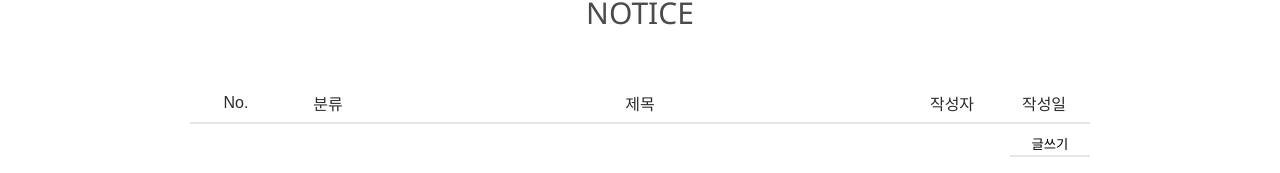
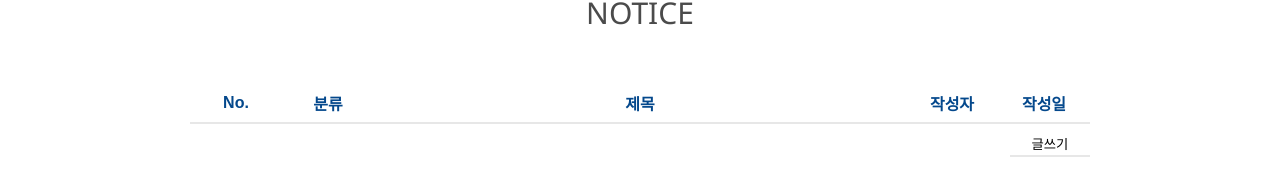
Before and after one commit to ssunivs/front-ssunivs-store, a React (Create React App) app: page /Notice in a window 1280 px wide. Shown: the part 256-429 px from the top of the page. Built offline with nearby package versions, Linux system fonts and the light colour scheme.

Commit message:
Notice page 색상 수정, 속성 탭 bold

```diff
--- a/src/pages/notice/Notice.module.css
+++ b/src/pages/notice/Notice.module.css
@@ -11,9 +11,9 @@
 }
 
 .notice_table th{
-    font-weight: normal;
+    font-weight: bold;
     font-size: 16px;
-
+    color: #04488C;
     border-collapse: collapse;
     border-bottom: 2px solid rgb(231, 231, 231);
 }
```
